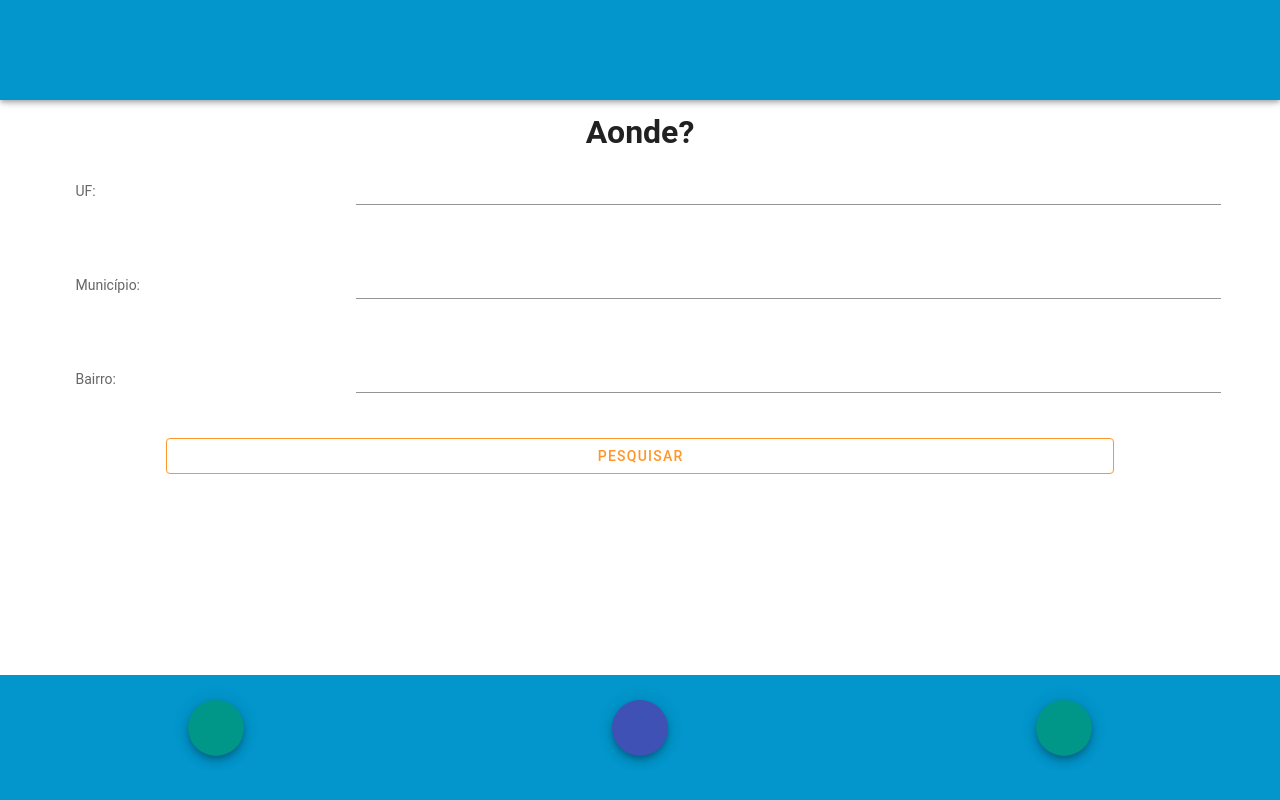
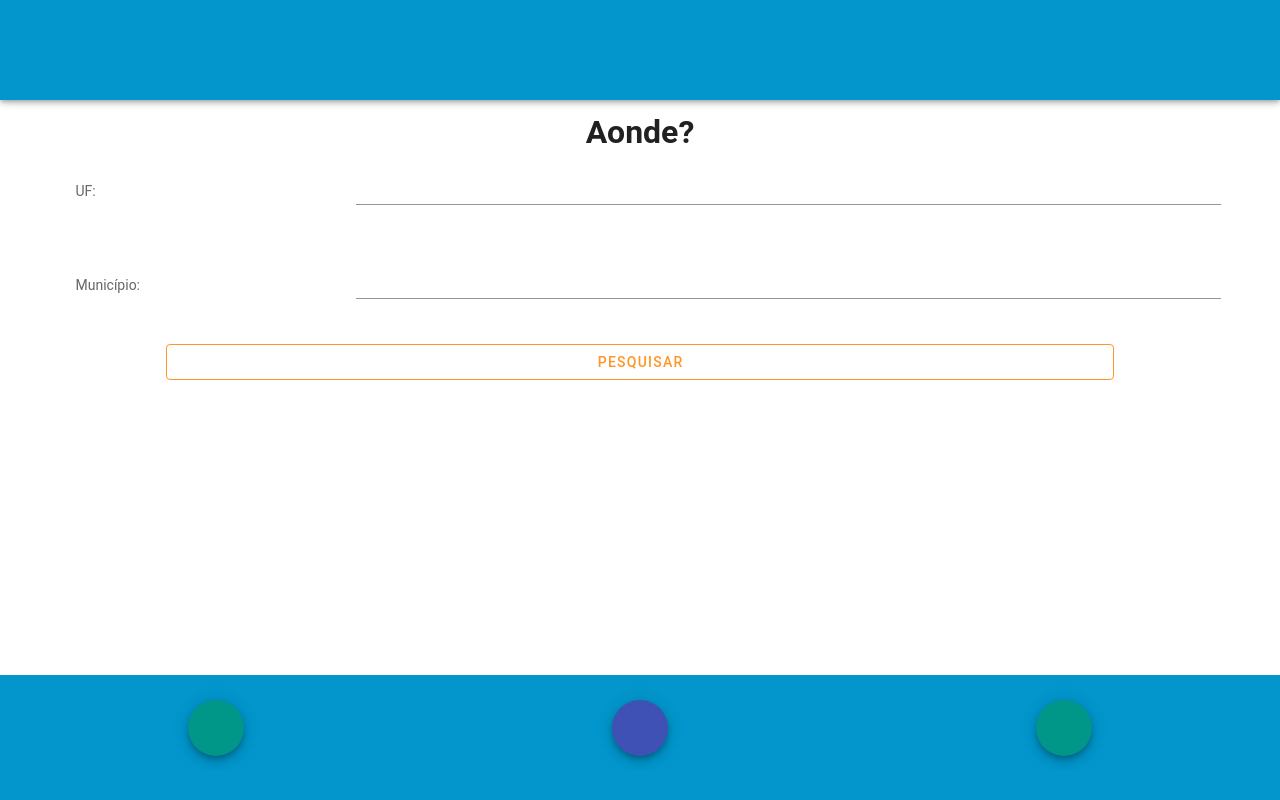
Before and after one commit to marcoscarneiro2/hackingHelp2020, a Vue app in the folder client/: page /#/local in a window 1280 px wide. Built offline with nearby package versions, Linux system fonts and the light colour scheme; no server answers; the HTML template or start-up script is replaced by a standard one.

Commit message:
Filtrar Local ok

```diff
--- a/client/src/pages/local.vue
+++ b/client/src/pages/local.vue
@@ -13,7 +13,7 @@
                 <v-col cols="9">
                     <v-select
                     filter
-                    :change="getMunicipios()"
+                    v-on:change="getMunicipiosByUF()"
                     v-model="uf"
                     :items="ufs"
                         />
@@ -27,16 +27,6 @@
                 <v-col cols="9">
                     <v-select
                     :items="municipios"/>
-                </v-col>
-            </v-row>
-            <v-row align="center"
-            class="my-0">
-                <v-col cols="3">
-                    <v-subheader>Bairro:</v-subheader>
-                </v-col>
-                <v-col cols="9">
-                    <v-select
-                    :items="bairro"/>
                 </v-col>
             </v-row>
             <v-row align="center">
@@ -61,8 +51,7 @@ export default {
         return {
             uf:"",
             ufs:[],
-            municipios:[],
-            bairro:[]
+            municipios:[]
             }
         },
 
@@ -73,11 +62,15 @@ export default {
                 })
 
         },
-        methods:{
-            getMunicipios(){
-                axios.get('').then()
+    methods:{
+            getMunicipiosByUF() {
+                axios.post('https://us-central1-hackingriolingo.cloudfunctions.net/lingo/getMunicipiosPorUF',{uf:this.uf})
+                .then(response => {
+                    this.municipios = response.data
+                })
+
             }
-            }
-        }
+    }
+}
 
 </script>
```
Also changed, not shown: 1 other file (tests, documents, lock files or other folders).
